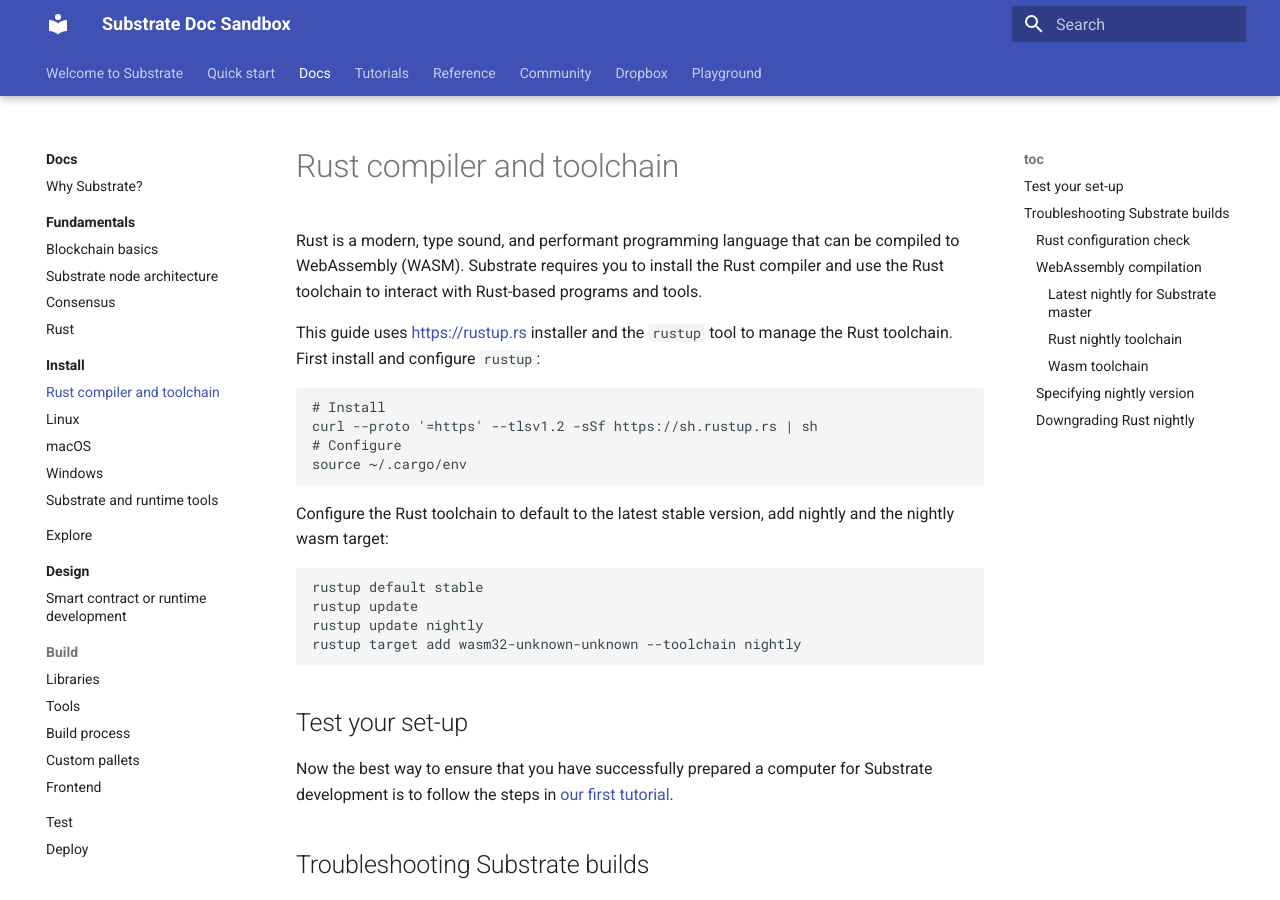
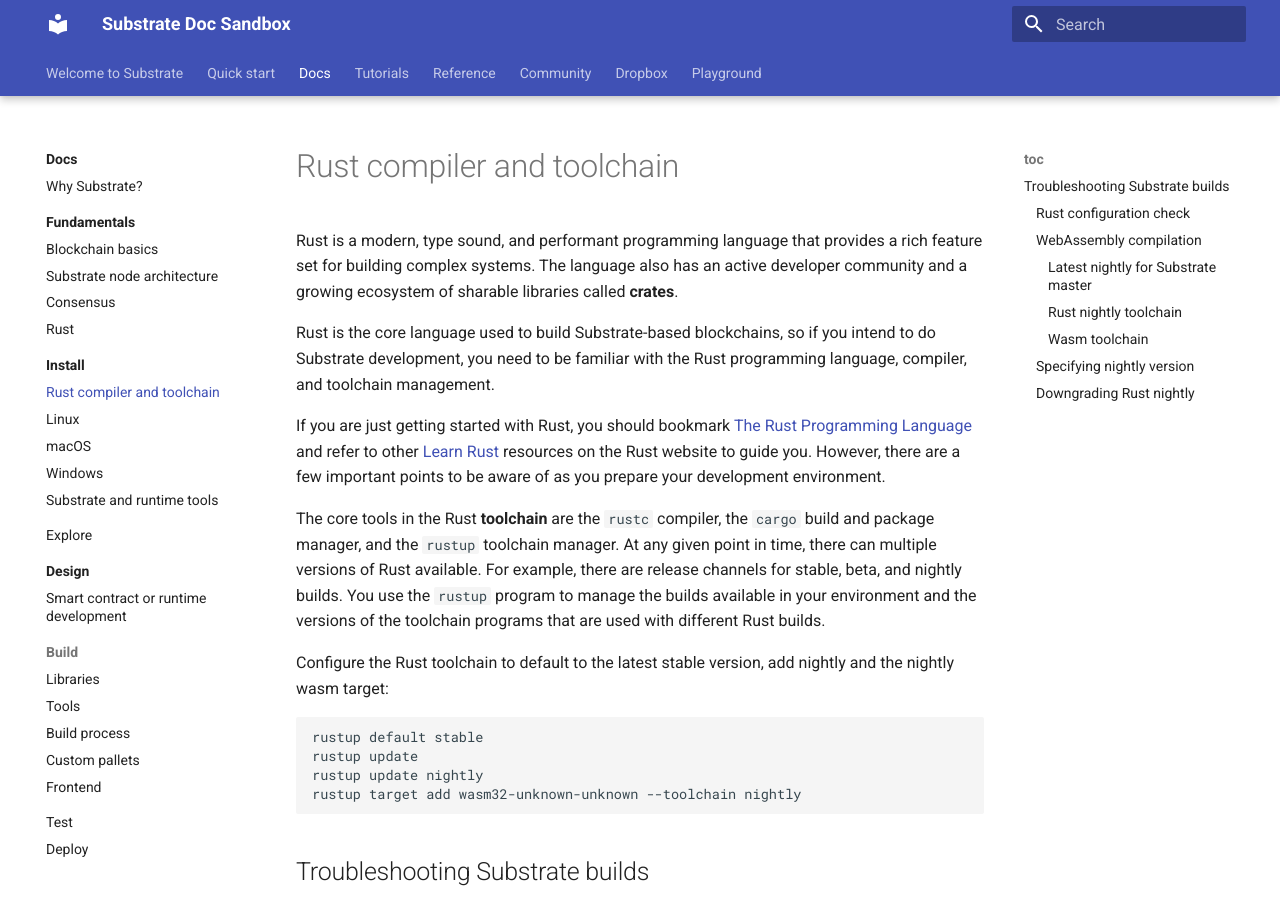
Before and after one commit to polkadot-developers/docs-sandbox, an MkDocs documentation site: the page built from source/docs/main-docs/03-install/rust-builds.md, in a window 1280 px wide and 900 px high. Built offline with MkDocs 1.6.1 and Material for MkDocs 9.7.7, drawn with Linux system fonts in a browser that asks for light colours.

Commit message:
Rust builds, more notes

````diff
--- a/source/docs/main-docs/03-install/rust-builds.md
+++ b/source/docs/main-docs/03-install/rust-builds.md
@@ -1,17 +1,18 @@
 # Rust compiler and toolchain
 
-Rust is a modern, type sound, and performant programming language that can be compiled to WebAssembly (WASM).
-Substrate requires you to install the Rust compiler and use the Rust toolchain to interact with Rust-based programs and tools.
+Rust is a modern, type sound, and performant programming language that provides a rich feature set for building complex systems.
+The language also has an active developer community and a growing ecosystem of sharable libraries called **crates**.
 
-This guide uses <https://rustup.rs> installer and the `rustup` tool to manage the Rust toolchain.
-First install and configure `rustup`:
+Rust is the core language used to build Substrate-based blockchains, so if you intend to do Substrate development, you need to be familiar with the Rust programming language, compiler, and toolchain management.
 
-```bash
-# Install
-curl --proto '=https' --tlsv1.2 -sSf https://sh.rustup.rs | sh
-# Configure
-source ~/.cargo/env
-```
+If you are just getting started with Rust, you should bookmark [The Rust Programming Language](https://doc.rust-lang.org/book/) and refer to other [Learn Rust](https://www.rust-lang.org/learn) resources on the Rust website to guide you.
+However, there are a few important points to be aware of as you prepare your development environment.
+
+The core tools in the Rust **toolchain** are the `rustc` compiler, the `cargo` build and package manager, and the `rustup` toolchain manager.
+At any given point in time, there can multiple versions of Rust available.
+For example, there are release channels for stable, beta, and nightly builds.
+You use the `rustup` program to manage the builds available in your environment and the versions of the toolchain programs that are used with different Rust builds.
+
 
 Configure the Rust toolchain to default to the latest stable version, add nightly and the nightly wasm target:
 
@@ -22,10 +23,6 @@
 rustup target add wasm32-unknown-unknown --toolchain nightly
 ```
 
-## Test your set-up
-
-Now the best way to ensure that you have successfully prepared a computer for Substrate
-development is to follow the steps in [our first tutorial](/tutorials/v3/create-your-first-substrate-chain).
 
 ## Troubleshooting Substrate builds
 
````
Also changed, not shown: source/docs/main-docs/03-install/other-tools.md (+3 -2 lines).
